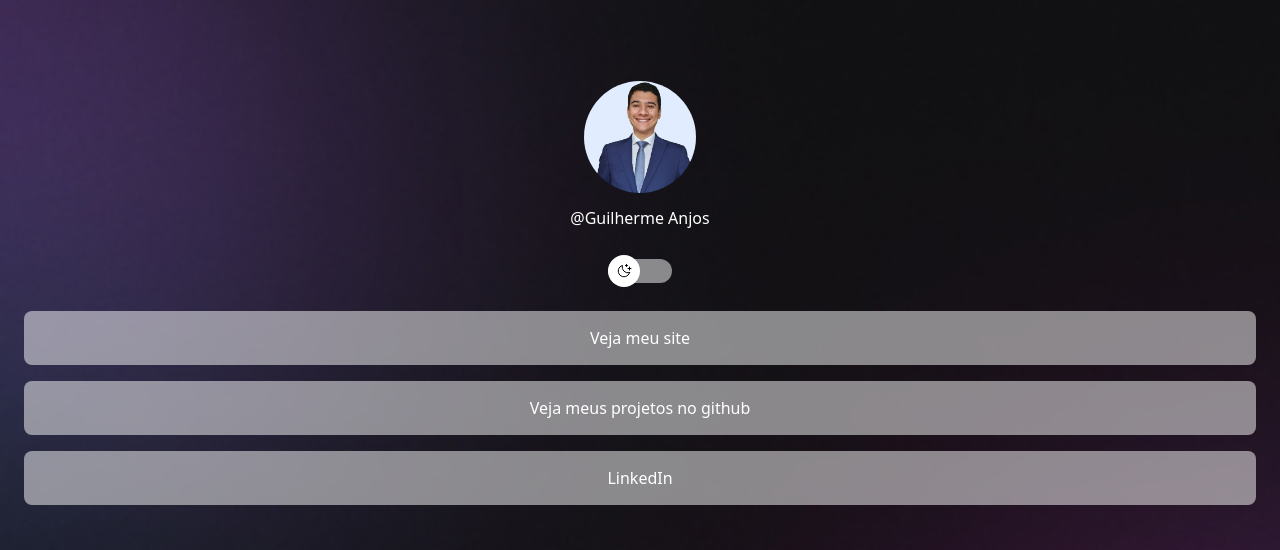
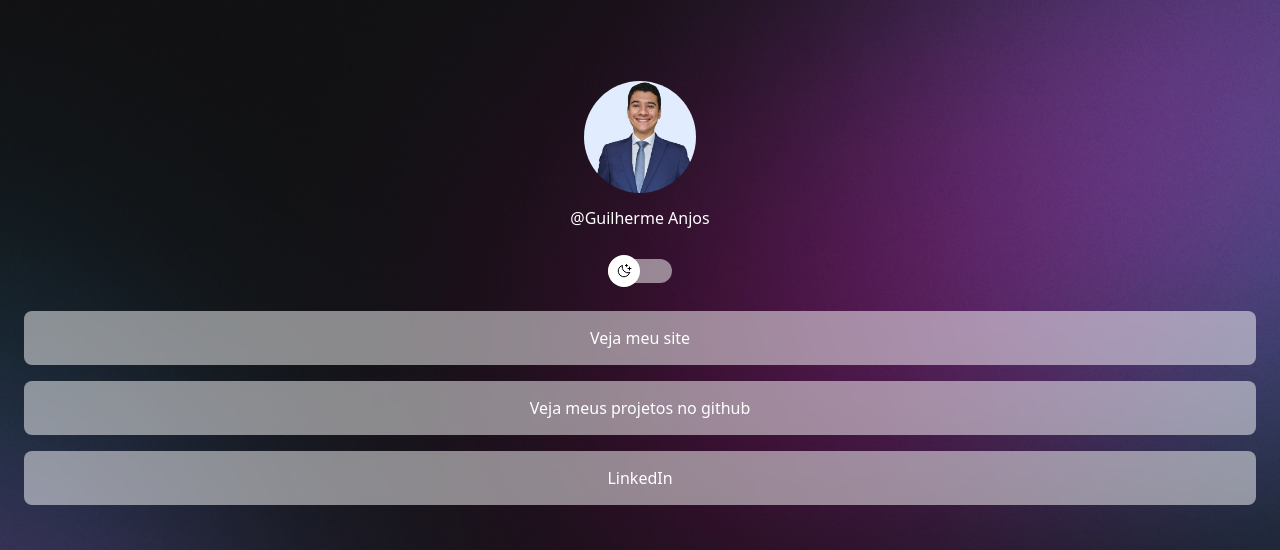
Before and after one commit to Guilherm-Anjos/Business-Card, a plain HTML site: page index.html in a window 1280 px wide. Shown: the top 550 px of the page. Drawn offline with nearby package versions, Linux system fonts and the light colour scheme.

Commit message:
change background based on media query

```diff
--- a/style.css
+++ b/style.css
@@ -38,6 +38,7 @@ body {
   background-repeat: no-repeat;
   background-position: top center;
   background-size: cover;
+  height: 100vh;
 }
 
 body * {
@@ -177,3 +178,14 @@ footer {
   padding: 24px 0;
   font-size: 16px;
 }
+
+/*Media Queries*/
+
+@media (min-width: 700px) {
+  :root {
+    --bg-url: url(./assets/bg-desktop.jpg);
+  }
+  .light {
+    --bg-url: url(./assests/bg-desktop-light.jpg);
+  }
+}
```
